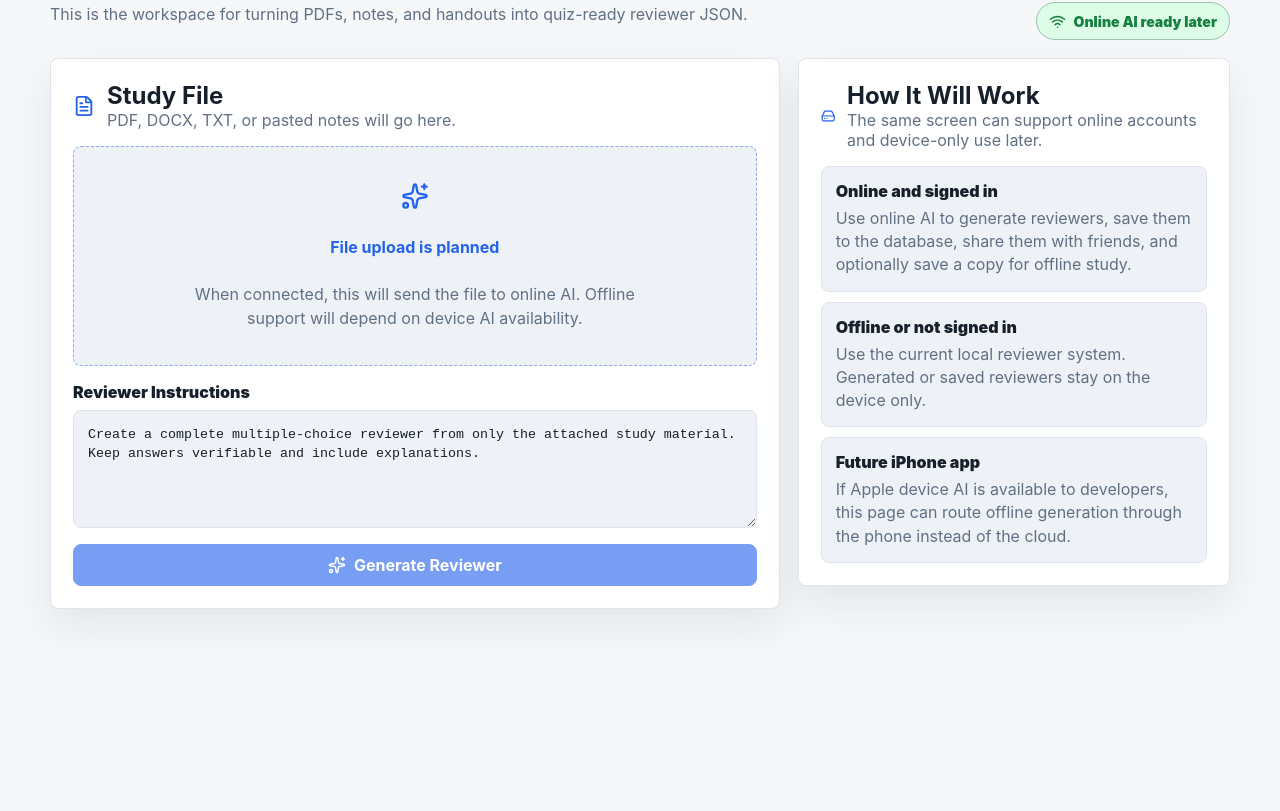
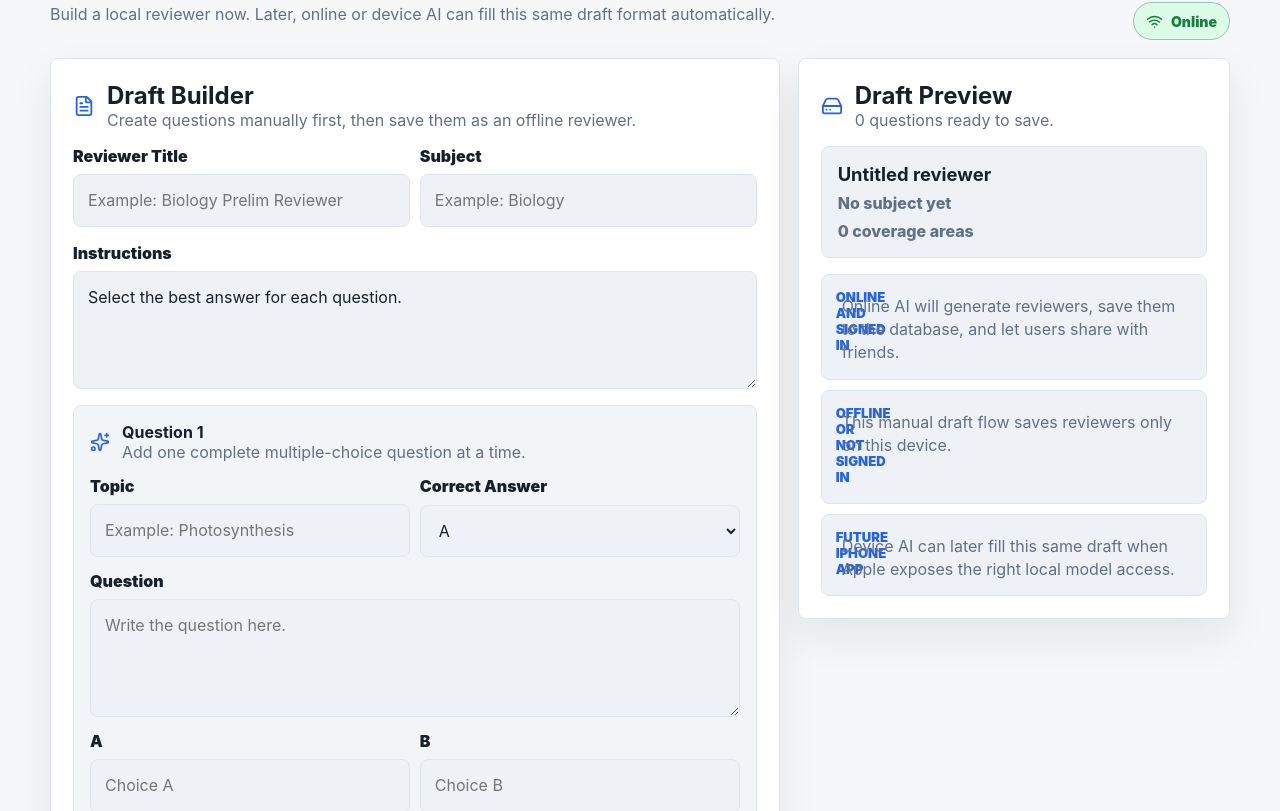
Before and after one commit to AlexPacaldo/ReviewHub, a React (Vite) app: page /generator in a window 1280 px wide. Shown: the part 189-1000 px from the top of the page. Before the commit the page ends 862 px from the top, so only its background shows below. Built offline with nearby package versions, Linux system fonts and the light colour scheme.

Commit message:
Add manual reviewer draft builder

```diff
--- a/src/pages/Generator.jsx
+++ b/src/pages/Generator.jsx
@@ -1,8 +1,70 @@
-import { useEffect, useState } from "react";
-import { FileText, HardDrive, Sparkles, Wifi, WifiOff } from "lucide-react";
+import { useEffect, useMemo, useState } from "react";
+import { useNavigate } from "react-router-dom";
+import { FileText, HardDrive, Plus, Save, Sparkles, Trash2, Wifi, WifiOff } from "lucide-react";
+import { validateReviewer } from "../data/reviewerRegistry.js";
+import { saveLocalReviewer } from "../utils/storageUtils.js";
+
+const emptyQuestion = {
+  topic: "",
+  question: "",
+  A: "",
+  B: "",
+  C: "",
+  D: "",
+  correctAnswer: "A",
+  explanation: ""
+};
+
+function slugify(value) {
+  return value
+    .toLowerCase()
+    .trim()
+    .replace(/[^a-z0-9]+/g, "-")
+    .replace(/^-+|-+$/g, "");
+}
+
+function buildReviewer({ title, subject, instructions }, questions) {
+  const safeTitle = title.trim();
+  const safeSubject = subject.trim();
+  const reviewerQuestions = questions.map((question, index) => ({
+    id: index + 1,
+    topic: question.topic.trim(),
+    question: question.question.trim(),
+    choices: {
+      A: question.A.trim(),
+      B: question.B.trim(),
+      C: question.C.trim(),
+      D: question.D.trim()
+    },
+    correctAnswer: question.correctAnswer,
+    answerText: question[question.correctAnswer].trim(),
+    explanation: question.explanation.trim()
+  }));
+
+  return {
+    reviewerId: `${slugify(safeTitle || safeSubject || "generated-reviewer")}-${Date.now()}`,
+    title: safeTitle,
+    subject: safeSubject,
+    coverage: [...new Set(reviewerQuestions.map((question) => question.topic).filter(Boolean))],
+    questionCount: reviewerQuestions.length,
+    questionType: "multiple_choice",
+    choicesPerQuestion: 4,
+    instructions: instructions.trim() || "Select the best answer for each question.",
+    questions: reviewerQuestions
+  };
+}
 
 export default function Generator() {
+  const navigate = useNavigate();
   const [isOnline, setIsOnline] = useState(() => navigator.onLine);
+  const [details, setDetails] = useState({
+    title: "",
+    subject: "",
+    instructions: "Select the best answer for each question."
+  });
+  const [questionDraft, setQuestionDraft] = useState(emptyQuestion);
+  const [questions, setQuestions] = useState([]);
+  const [errors, setErrors] = useState([]);
 
   useEffect(() => {
     const updateOnlineStatus = () => setIsOnline(navigator.onLine);
@@ -15,17 +77,70 @@ export default function Generator() {
     };
   }, []);
 
+  const draftPreview = useMemo(() => buildReviewer(details, questions), [details, questions]);
+
+  function updateDetails(key, value) {
+    setDetails((current) => ({ ...current, [key]: value }));
+  }
+
+  function updateQuestion(key, value) {
+    setQuestionDraft((current) => ({ ...current, [key]: value }));
+  }
+
+  function validateQuestionDraft() {
+    const missingFields = ["topic", "question", "A", "B", "C", "D", "explanation"].filter((field) => !questionDraft[field].trim());
+    if (missingFields.length) {
+      return ["Complete the question, choices, topic, and explanation before adding it."];
+    }
+    return [];
+  }
+
+  function addQuestion() {
+    const draftErrors = validateQuestionDraft();
+    if (draftErrors.length) {
+      setErrors(draftErrors);
+      return;
+    }
+
+    setQuestions((current) => [...current, questionDraft]);
+    setQuestionDraft(emptyQuestion);
+    setErrors([]);
+  }
+
+  function removeQuestion(indexToRemove) {
+    setQuestions((current) => current.filter((_, index) => index !== indexToRemove));
+  }
+
+  function saveDraftReviewer() {
+    const reviewer = buildReviewer(details, questions);
+    const validation = validateReviewer(reviewer);
+    const nextErrors = [];
+
+    if (!details.title.trim()) nextErrors.push("Add a reviewer title.");
+    if (!details.subject.trim()) nextErrors.push("Add a subject.");
+    if (!questions.length) nextErrors.push("Add at least one question.");
+    if (!validation.isValid) nextErrors.push(...validation.errors);
+
+    if (nextErrors.length) {
+      setErrors(nextErrors);
+      return;
+    }
+
+    saveLocalReviewer(reviewer);
+    navigate(`/reviewer/${reviewer.reviewerId}`);
+  }
+
   return (
     <div className="page">
       <section className="section-heading">
         <div>
           <p className="eyebrow">AI Generator</p>
-          <h1>Create a reviewer from a file</h1>
-          <p className="muted">This is the workspace for turning PDFs, notes, and handouts into quiz-ready reviewer JSON.</p>
+          <h1>Create a reviewer draft</h1>
+          <p className="muted">Build a local reviewer now. Later, online or device AI can fill this same draft format automatically.</p>
         </div>
         <span className={`generator-status ${isOnline ? "online" : "offline"}`}>
           {isOnline ? <Wifi size={17} aria-hidden="true" /> : <WifiOff size={17} aria-hidden="true" />}
-          {isOnline ? "Online AI ready later" : "Offline mode"}
+          {isOnline ? "Online" : "Offline"}
         </span>
       </section>
 
@@ -34,30 +149,88 @@ export default function Generator() {
           <div className="generator-panel-head">
             <FileText size={22} aria-hidden="true" />
             <div>
-              <h2>Study File</h2>
-              <p className="muted">PDF, DOCX, TXT, or pasted notes will go here.</p>
+              <h2>Draft Builder</h2>
+              <p className="muted">Create questions manually first, then save them as an offline reviewer.</p>
             </div>
           </div>
 
-          <label className="upload-zone">
-            <input type="file" disabled aria-label="Upload study file" />
-            <Sparkles size={28} aria-hidden="true" />
-            <strong>File upload is planned</strong>
-            <span>When connected, this will send the file to online AI. Offline support will depend on device AI availability.</span>
+          <div className="generator-form-grid">
+            <label>
+              <span>Reviewer Title</span>
+              <input value={details.title} onChange={(event) => updateDetails("title", event.target.value)} placeholder="Example: Biology Prelim Reviewer" />
+            </label>
+            <label>
+              <span>Subject</span>
+              <input value={details.subject} onChange={(event) => updateDetails("subject", event.target.value)} placeholder="Example: Biology" />
+            </label>
+          </div>
+
+          <label className="prompt-box">
+            <span>Instructions</span>
+            <textarea value={details.instructions} onChange={(event) => updateDetails("instructions", event.target.value)} />
           </label>
 
+          <div className="question-builder">
+            <div className="generator-panel-head compact">
+              <Sparkles size={20} aria-hidden="true" />
+              <div>
+                <h2>Question {questions.length + 1}</h2>
+                <p className="muted">Add one complete multiple-choice question at a time.</p>
+              </div>
+            </div>
+
+            <div className="generator-form-grid">
+              <label>
+                <span>Topic</span>
+                <input value={questionDraft.topic} onChange={(event) => updateQuestion("topic", event.target.value)} placeholder="Example: Photosynthesis" />
+              </label>
+              <label>
+                <span>Correct Answer</span>
+                <select value={questionDraft.correctAnswer} onChange={(event) => updateQuestion("correctAnswer", event.target.value)}>
+                  <option value="A">A</option>
+                  <option value="B">B</option>
+                  <option value="C">C</option>
+                  <option value="D">D</option>
+                </select>
+              </label>
+            </div>
+
             <label className="prompt-box">
-            <span>Reviewer Instructions</span>
-            <textarea
-              disabled
-              value="Create a complete multiple-choice reviewer from only the attached study material. Keep answers verifiable and include explanations."
-              readOnly
-            />
+              <span>Question</span>
+              <textarea value={questionDraft.question} onChange={(event) => updateQuestion("question", event.target.value)} placeholder="Write the question here." />
             </label>
 
-          <button className="button primary large" type="button" disabled>
-            <Sparkles size={18} aria-hidden="true" />
-            Generate Reviewer
+            <div className="choice-entry-grid">
+              {["A", "B", "C", "D"].map((letter) => (
+                <label key={letter}>
+                  <span>{letter}</span>
+                  <input value={questionDraft[letter]} onChange={(event) => updateQuestion(letter, event.target.value)} placeholder={`Choice ${letter}`} />
+                </label>
+              ))}
+            </div>
+
+            <label className="prompt-box">
+              <span>Explanation</span>
+              <textarea value={questionDraft.explanation} onChange={(event) => updateQuestion("explanation", event.target.value)} placeholder="Explain why the correct answer is correct." />
+            </label>
+
+            <button className="button subtle" type="button" onClick={addQuestion}>
+              <Plus size={18} aria-hidden="true" />
+              Add Question
+            </button>
+          </div>
+
+          {errors.length ? (
+            <div className="generator-errors" role="alert">
+              {errors.map((error) => (
+                <p key={error}>{error}</p>
+              ))}
+            </div>
+          ) : null}
+
+          <button className="button primary large" type="button" onClick={saveDraftReviewer}>
+            <Save size={18} aria-hidden="true" />
+            Save Offline Reviewer
           </button>
         </div>
 
@@ -65,24 +238,47 @@ export default function Generator() {
           <div className="generator-panel-head">
             <HardDrive size={22} aria-hidden="true" />
             <div>
-              <h2>How It Will Work</h2>
-              <p className="muted">The same screen can support online accounts and device-only use later.</p>
+              <h2>Draft Preview</h2>
+              <p className="muted">{questions.length} question{questions.length === 1 ? "" : "s"} ready to save.</p>
             </div>
           </div>
 
+          <div className="generator-preview">
+            <strong>{draftPreview.title || "Untitled reviewer"}</strong>
+            <span>{draftPreview.subject || "No subject yet"}</span>
+            <span>{draftPreview.coverage.length || 0} coverage areas</span>
+          </div>
+
+          <div className="draft-question-list">
+            {questions.length ? (
+              questions.map((question, index) => (
+                <article key={`${question.question}-${index}`}>
+                  <div>
+                    <span>Question {index + 1}</span>
+                    <strong>{question.question}</strong>
+                    <p className="muted">{question.correctAnswer}: {question[question.correctAnswer]}</p>
+                  </div>
+                  <button className="button subtle icon-danger" type="button" onClick={() => removeQuestion(index)} aria-label={`Remove question ${index + 1}`}>
+                    <Trash2 size={16} aria-hidden="true" />
+                  </button>
+                </article>
+              ))
+            ) : (
               <div className="generator-path-list">
                 <article>
                   <span>Online and signed in</span>
-              <p>Use online AI to generate reviewers, save them to the database, share them with friends, and optionally save a copy for offline study.</p>
+                  <p>Online AI will generate reviewers, save them to the database, and let users share with friends.</p>
                 </article>
                 <article>
                   <span>Offline or not signed in</span>
-              <p>Use the current local reviewer system. Generated or saved reviewers stay on the device only.</p>
+                  <p>This manual draft flow saves reviewers only on this device.</p>
                 </article>
                 <article>
                   <span>Future iPhone app</span>
-              <p>If Apple device AI is available to developers, this page can route offline generation through the phone instead of the cloud.</p>
+                  <p>Device AI can later fill this same draft when Apple exposes the right local model access.</p>
                 </article>
+              </div>
+            )}
           </div>
         </aside>
       </section>
--- a/src/styles.css
+++ b/src/styles.css
@@ -47,7 +47,9 @@ body {
 }
 
 button,
-input {
+input,
+select,
+textarea {
   font: inherit;
 }
 
@@ -686,6 +688,10 @@ legend {
   gap: 12px;
 }
 
+.generator-panel-head.compact h2 {
+  font-size: 1rem;
+}
+
 .generator-panel-head > svg {
   color: var(--accent);
 }
@@ -722,14 +728,37 @@ legend {
   gap: 8px;
 }
 
+.generator-form-grid,
+.choice-entry-grid {
+  display: grid;
+  gap: 10px;
+}
+
+.generator-form-grid {
+  grid-template-columns: repeat(2, minmax(0, 1fr));
+}
+
+.choice-entry-grid {
+  grid-template-columns: repeat(2, minmax(0, 1fr));
+}
+
+.generator-form-grid label,
+.choice-entry-grid label {
+  display: grid;
+  gap: 8px;
+}
+
 .prompt-box span,
+.generator-form-grid span,
+.choice-entry-grid span,
 .generator-path-list span {
   font-weight: 900;
 }
 
+.generator-form-grid input,
+.generator-form-grid select,
+.choice-entry-grid input,
 .prompt-box textarea {
-  min-height: 118px;
-  resize: vertical;
   padding: 14px;
   color: var(--text);
   background: var(--surface-2);
@@ -738,9 +767,96 @@ legend {
   line-height: 1.45;
 }
 
+.generator-form-grid input,
+.generator-form-grid select,
+.choice-entry-grid input {
+  min-height: 48px;
+}
+
+.prompt-box textarea {
+  min-height: 118px;
+  resize: vertical;
+}
+
+.question-builder {
+  display: grid;
+  gap: 14px;
+  padding: 16px;
+  background: color-mix(in srgb, var(--surface-2) 72%, transparent);
+  border: 1px solid var(--border);
+  border-radius: 8px;
+}
+
+.generator-errors {
+  display: grid;
+  gap: 6px;
+  padding: 12px 14px;
+  color: var(--danger);
+  background: var(--danger-soft);
+  border: 1px solid color-mix(in srgb, var(--danger) 34%, var(--border));
+  border-radius: 8px;
+  font-weight: 800;
+}
+
+.generator-errors p {
+  margin: 0;
+}
+
+.generator-preview {
+  display: grid;
+  gap: 8px;
+  padding: 16px;
+  background: var(--surface-2);
+  border: 1px solid var(--border);
+  border-radius: 8px;
+}
+
+.generator-preview strong {
+  font-size: 1.15rem;
+}
+
+.generator-preview span {
+  color: var(--muted);
+  font-weight: 800;
+}
+
 .generator-path-list {
   display: grid;
   gap: 10px;
+}
+
+.draft-question-list {
+  display: grid;
+  gap: 10px;
+}
+
+.draft-question-list article {
+  display: grid;
+  grid-template-columns: minmax(0, 1fr) auto;
+  gap: 12px;
+  align-items: start;
+  padding: 14px;
+  background: var(--surface-2);
+  border: 1px solid var(--border);
+  border-radius: 8px;
+}
+
+.draft-question-list article span {
+  display: block;
+  margin-bottom: 4px;
+  color: var(--accent);
+  font-size: 0.82rem;
+  font-weight: 900;
+  text-transform: uppercase;
+}
+
+.draft-question-list article strong {
+  display: block;
+  line-height: 1.35;
+}
+
+.draft-question-list article p {
+  margin-top: 6px;
 }
 
 .generator-path-list article {
@@ -1319,6 +1435,11 @@ legend {
     grid-template-columns: 1fr;
   }
 
+  .generator-form-grid,
+  .choice-entry-grid {
+    grid-template-columns: 1fr;
+  }
+
   .status-text {
     grid-column: 1;
   }
```
Lines whose indentation alone changed are shown as unchanged.
